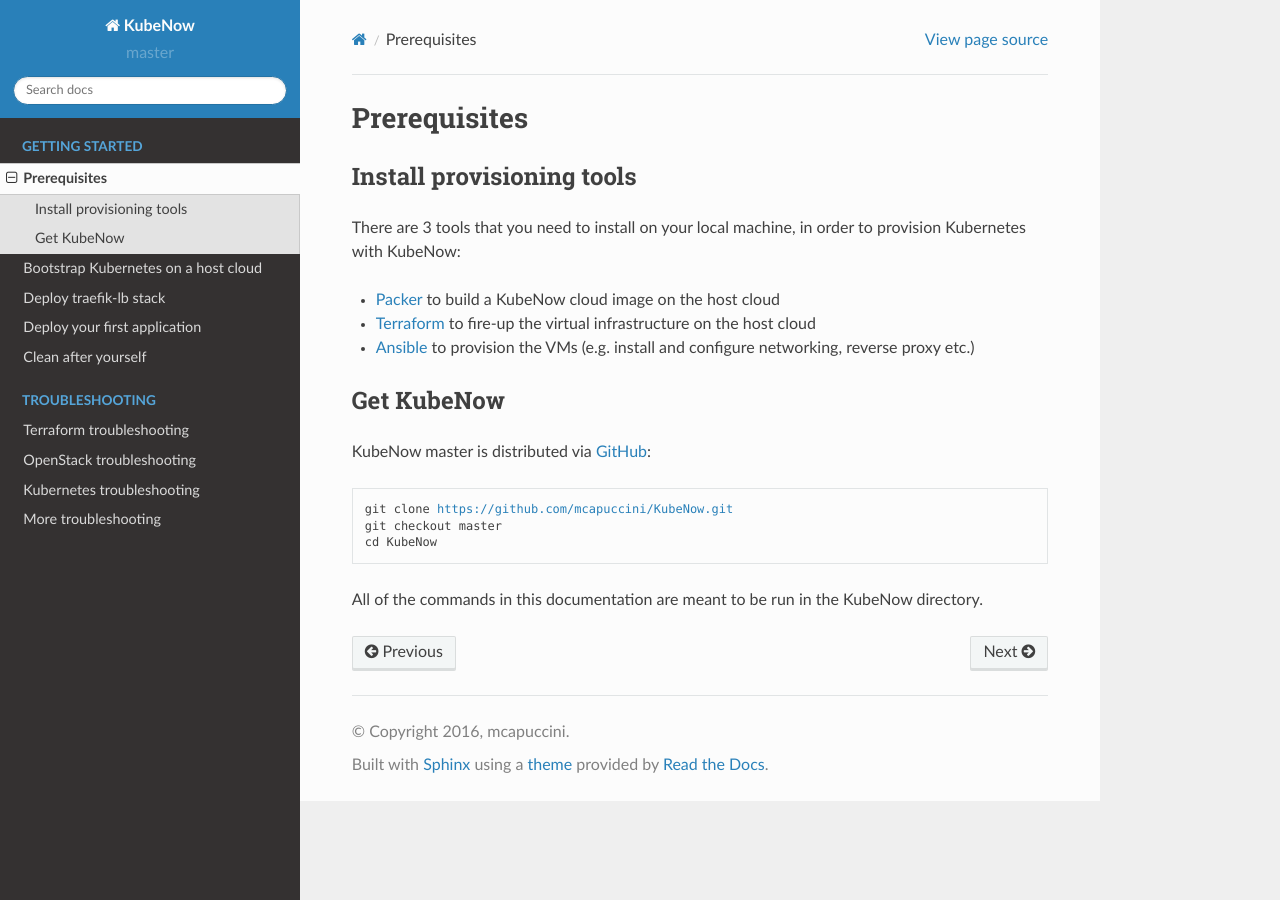
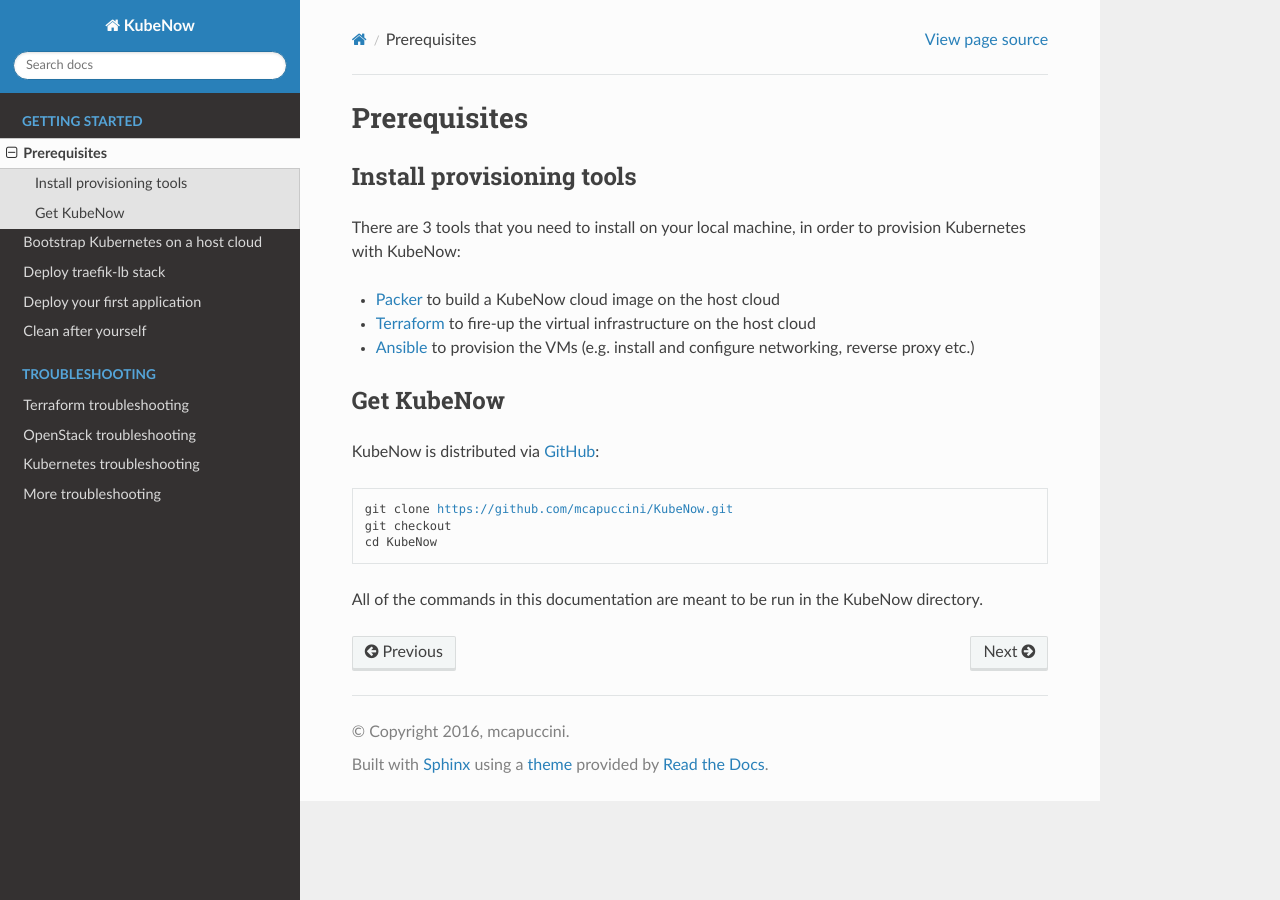
Before and after one commit to kubenow/KubeNow, a Sphinx documentation site: the page built from docs/prerequisites.rst, in a window 1280 px wide. Built offline with Sphinx 7.4.7 and the Read the Docs theme 2.0.0, drawn with Linux system fonts in a browser that asks for light colours; the version number could not be read and is left out; some of the changed lines change nothing that is shown.

Commit message:
get version automatically

```diff
--- a/docs/conf.py
+++ b/docs/conf.py
@@ -15,6 +15,7 @@
 import sys
 import os
 import sphinx_rtd_theme
+import subprocess
 
 # If extensions (or modules to document with autodoc) are in another directory,
 # add these directories to sys.path here. If the directory is relative to the
@@ -53,10 +54,14 @@
 # |version| and |release|, also used in various other places throughout the
 # built documents.
 #
+
+proc = subprocess.Popen(["git","describe","--tags"], stdout=subprocess.PIPE)
+version = proc.stdout.read()
+
 # The short X.Y version.
-version = 'master'
+version = version
 # The full version, including alpha/beta/rc tags.
-release = 'master'
+release = version
 
 # The language for content autogenerated by Sphinx. Refer to documentation
 # for a list of supported languages.
```
